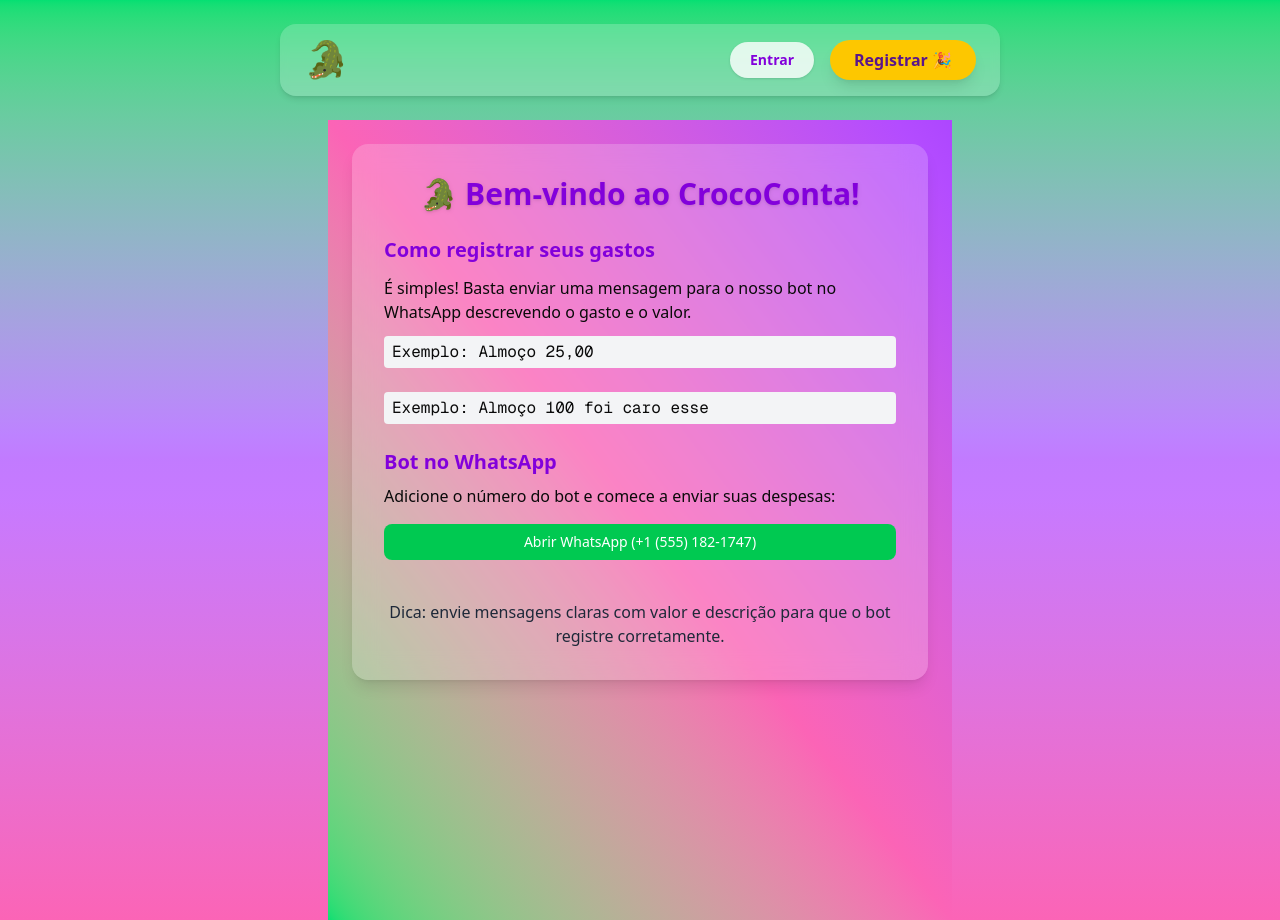
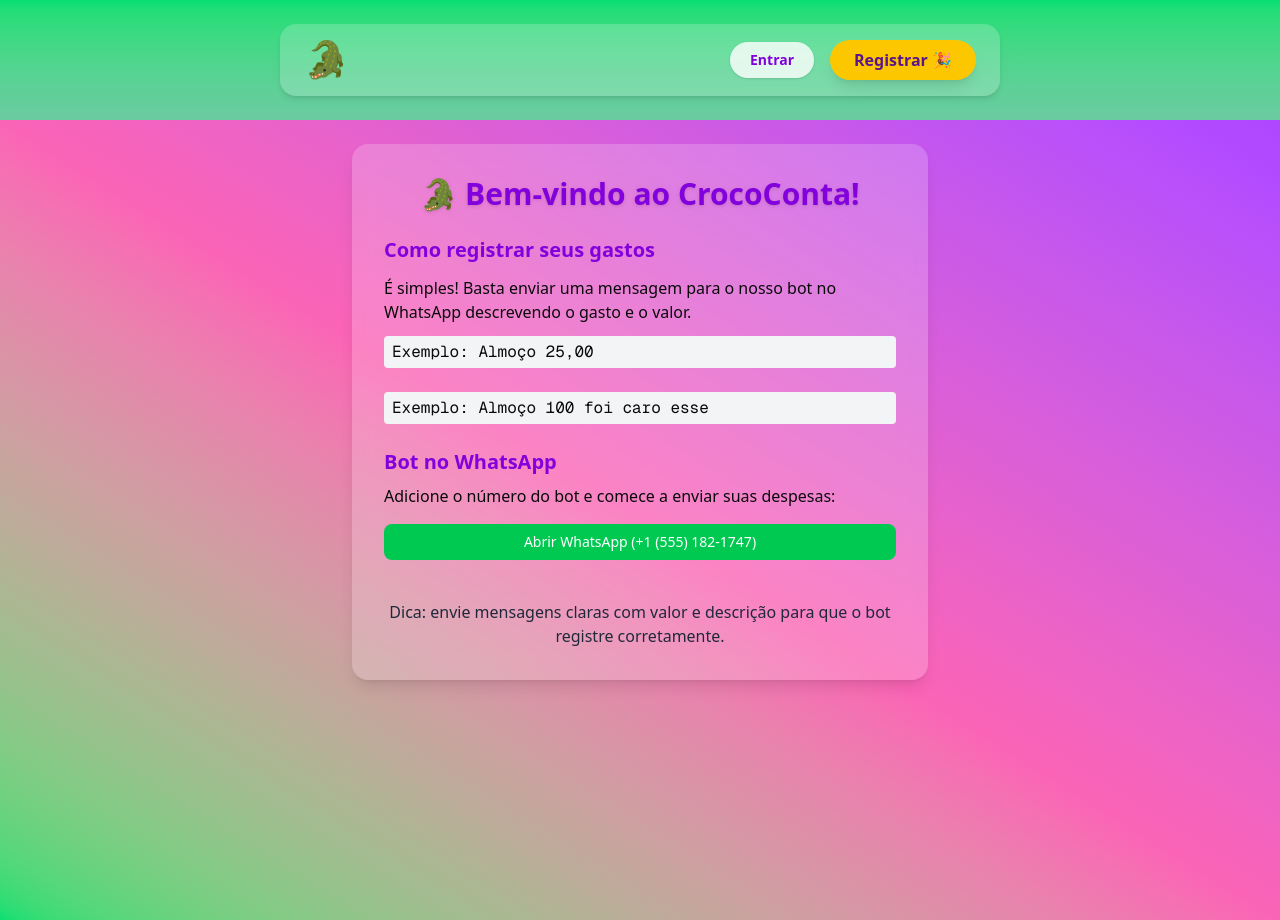
Before and after one commit to fmammoli/zap-expense-tracker, a Next.js app: page /dashboard in a window 1280 px wide. Built offline with nearby package versions, Linux system fonts and the light colour scheme; no server answers.

Commit message:
fixing dash as private route

```diff
--- a/app/dashboard/page.tsx
+++ b/app/dashboard/page.tsx
@@ -26,7 +26,7 @@
   if (!isLoaded) return <p>Loading...</p>;
 
   return (
-    <div className="min-h-screen flex flex-col items-center justify-start p-6 bg-gradient-to-tr from-green-400 via-pink-400 to-purple-500">
+    <div className="min-h-screen min-w-screen flex flex-col items-center justify-start p-6 bg-gradient-to-tr from-green-400 via-pink-400 to-purple-500">
       <div className="bg-white/20 backdrop-blur-md rounded-2xl p-8 w-full max-w-xl shadow-lg flex flex-col gap-6">
         <h1 className="text-3xl font-bold text-purple-700 text-center drop-shadow">
           🐊 Bem-vindo ao CrocoConta!
--- a/middleware.ts
+++ b/middleware.ts
@@ -2,7 +2,7 @@
 import { NextRequest, NextResponse } from "next/server";
 
 const isOnboardingRoute = createRouteMatcher(["/onboarding"]);
-const isPublicRoute = createRouteMatcher(["/(.*)"]);
+const isPublicRoute = createRouteMatcher(["/", "/sign-in(.*)", "/sign-up(.*)"]);
 
 export default clerkMiddleware(async (auth, req: NextRequest) => {
   const { isAuthenticated, sessionClaims, redirectToSignIn } = await auth();
```
